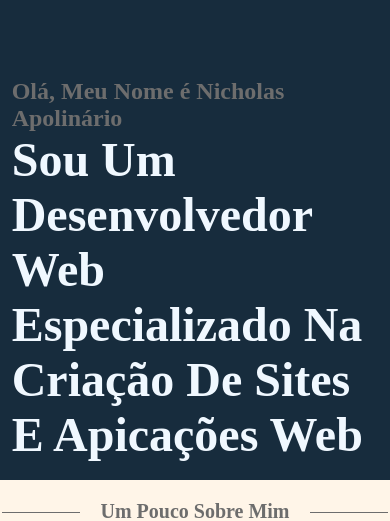
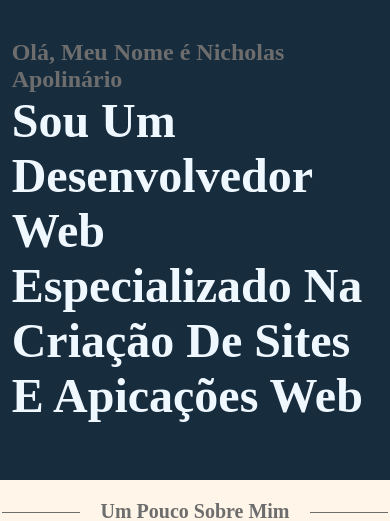
Before and after one commit to nicholas-apolinario03/nicholas-apolinario03.github.io, a PHP site: page / in a window 390 px wide. Shown: the part 80-601 px from the top of the page. Run offline with PHP 8.4, Linux system fonts and the light colour scheme; some libraries are stand-ins or nearby versions.

Commit message:
Update style.css

```diff
--- a/style.css
+++ b/style.css
@@ -171,7 +171,7 @@ header{
         width: 100%;
     }
     .titulo{
-       padding-top: 20%;
+       padding-top: 10%;
        padding-left: 3%;
 
 
```
